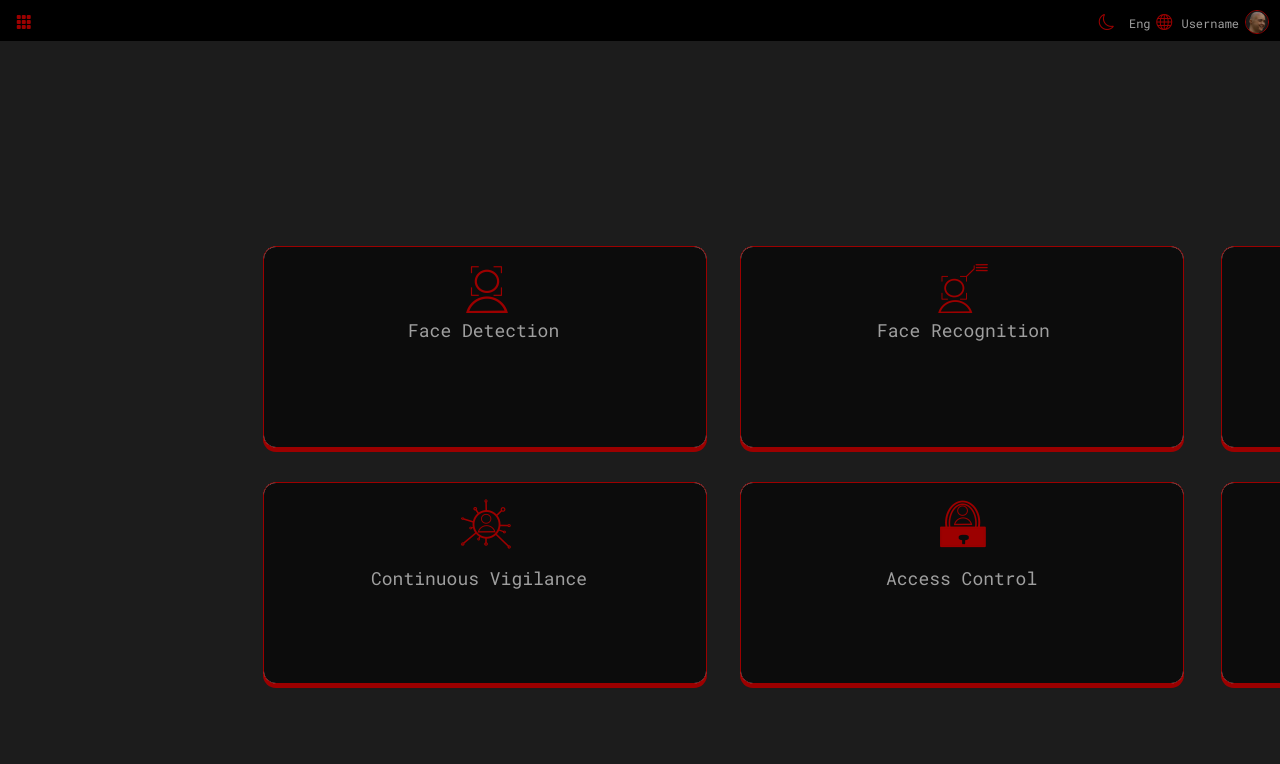
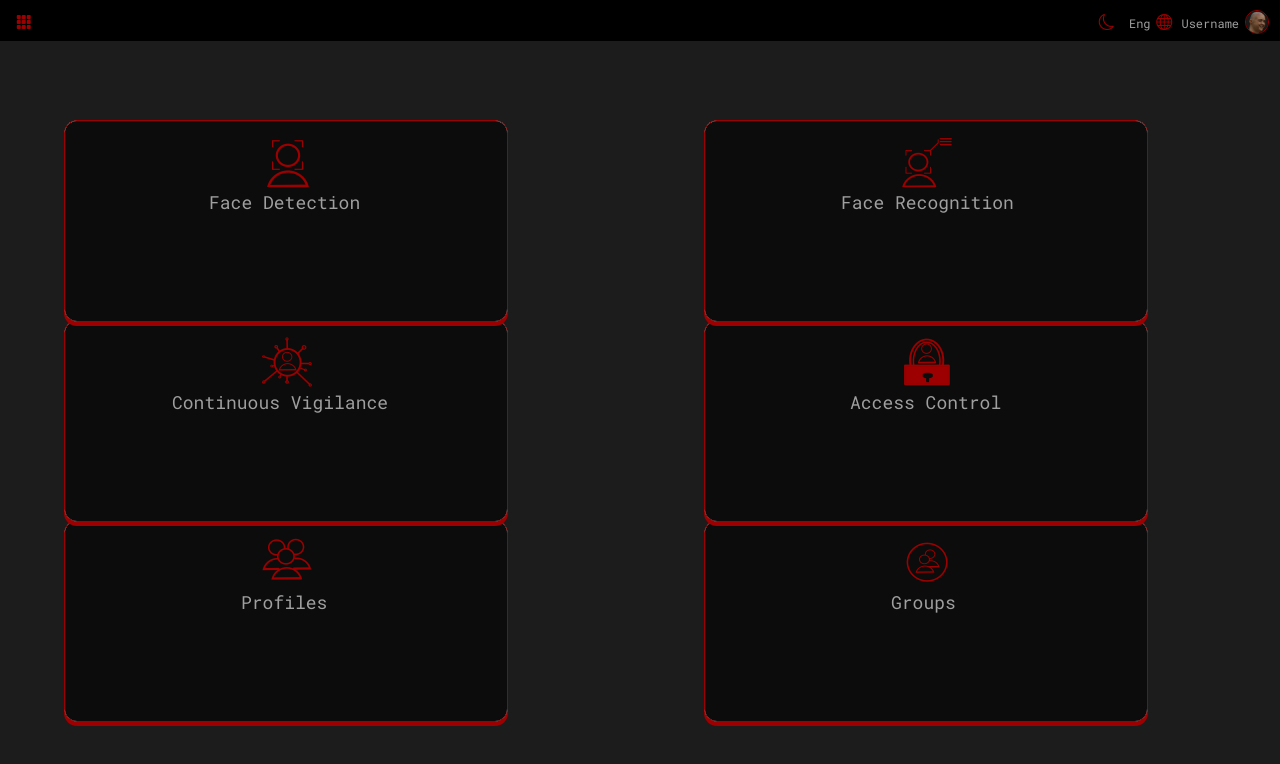
Before and after one commit to kaiser24/VideoAnalytics_Server_Frontend, an Angular app: page / in a window 1280 px wide. Shown: the top 764 px of the page. Built offline with nearby package versions, Linux system fonts and the light colour scheme.

Commit message:
Made main menu responsive

```diff
--- a/src/app/home/main_menu/main_menu.component.css
+++ b/src/app/home/main_menu/main_menu.component.css
@@ -2,15 +2,14 @@
 
 .main_menu_container {
     width: 100%;
-    height: 448px;
+    height: 100%;
     /*background: url("../images/v40_167.png");*/
     background-repeat: no-repeat;
     background-position: center center;
     background-size: cover;
     opacity: 1;
     position: absolute;
-    top: 246px;
-    left: 263px;
+    top: 20%;
     overflow: hidden;
 }
 
@@ -58,6 +57,7 @@
     font-size: 18px;
     opacity: 1;
     text-align: left;
+    top: 34%;
 }
 .card_icon {
     width: 50px;
@@ -78,7 +78,6 @@
 }
 .detection_title {
     width: 156px;
-    top: 70px;
     left: 144px;
 }
 .detection_icon {
@@ -91,11 +90,10 @@
 /* Recognition Card */
 .recognition_card_container {
     top: 0px;
-    left: 477px;
+    left: 25%;
 }
 .recognition_title {
     width: 177px;
-    top: 70px;
     left: 136px;
 }
 .recognition_icon {
@@ -107,12 +105,11 @@
 
 /* Vigilance Card */
 .vigilance_card_container {
-    top: 236px;
+    top: 25%;
     left: 0px;
 }
 .vigilance_title {
     width: 230px;
-    top: 82px;
     left: 107px;
 }
 .vigilance_icon {
@@ -124,12 +121,11 @@
 
 /* Access Control Card */
 .access_card_container {
-    top: 236px;
-    left: 477px;
+    top: 25%;
+    left: 25%;
 }
 .access_title {
     width: 158px;
-    top: 82px;
     left: 145px;
 }
 .access_icon {
@@ -141,12 +137,11 @@
 
 /* Groups Card */
 .groups_card_container {
-    top: 236px;
-    left: 958px;
+    top: 25%;
+    left: 50%;
 }
 .groups_title {
     width: 71px;
-    top: 82px;
     left: 186px;
 }
 .groups_icon {
@@ -159,11 +154,10 @@
 /* Profiles Card */
 .profiles_card_container {
     top: 0px;
-    left: 958px;
+    left: 50%;
 }
 .profiles_title {
     width: 92px;
-    top: 70px;
     left: 176px;
 }
 .profiles_icon {
@@ -172,3 +166,83 @@
     background-position: center center;
     background-size: cover;
 }
+
+/* Mobile Devices */
+
+.main_menu_container { left: 0%; top: 5%; }
+.detection_card_container { left: 0%; top: 0%; }
+.recognition_card_container { left: 0%; top: 25%; }
+.vigilance_card_container { left: 0%; top: 50%; }
+.access_card_container { left: 0%; top: 75%; }
+.profiles_card_container { left: 0%; top: 100%; }
+.groups_card_container { left: 0%; top: 125%; }
+
+@media only screen and (min-width: 580px) {
+    .main_menu_container { left: 5%; top: 5%; }
+    .detection_card_container { left: 5%; top: 0%; }
+    .recognition_card_container { left: 5%; top: 25%; }
+    .vigilance_card_container { left: 5%; top: 50%; }
+    .access_card_container { left: 5%; top: 75%; }
+    .profiles_card_container { left: 5%; top: 100%; }
+    .groups_card_container { left: 5%; top: 125%; }
+}
+
+@media only screen and (min-width: 700px) {
+    .main_menu_container { left: 10%; top: 5%; }
+    .detection_card_container { left: 10%; top: 0%; }
+    .recognition_card_container { left: 10%; top: 25%; }
+    .vigilance_card_container { left: 10%; top: 50%; }
+    .access_card_container { left: 10%; top: 75%; }
+    .profiles_card_container { left: 10%; top: 100%; }
+    .groups_card_container { left: 10%; top: 125%; }
+}
+
+@media only screen and (min-width: 900px) {
+    .main_menu_container { left: 2%; top: 15%; }
+    .detection_card_container { left: 0%; top: 0%; }
+    .recognition_card_container { left: 50%; top: 0%; }
+    .vigilance_card_container { left: 0%; top: 25%; }
+    .access_card_container { left: 50%; top: 25%; }
+    .profiles_card_container { left: 0%; top: 50%; }
+    .groups_card_container { left: 50%; top: 50%; }
+}
+
+@media only screen and (min-width: 1080px) {
+    .main_menu_container { left: 5%; top: 15%; }
+    .detection_card_container { left: 0%; top: 0%; }
+    .recognition_card_container { left: 50%; top: 0%; }
+    .vigilance_card_container { left: 0%; top: 25%; }
+    .access_card_container { left: 50%; top: 25%; }
+    .profiles_card_container { left: 0%; top: 50%; }
+    .groups_card_container { left: 50%; top: 50%; }
+}
+
+@media only screen and (min-width: 1420px) {
+    .main_menu_container { left: 2%; }
+    .detection_card_container { left: 0%; top: 0%; }
+    .recognition_card_container { left: 32%; top: 0%; }
+    .vigilance_card_container { left: 0%; top: 25%; }
+    .access_card_container { left: 32%; top: 25%; }
+    .profiles_card_container { left: 64%; top: 0%; }
+    .groups_card_container { left: 64%; top: 25%; }
+}
+
+@media only screen and (min-width: 1600px) {
+    .main_menu_container { left: 10%; }
+    .detection_card_container { left: 0%; top: 0%; }
+    .recognition_card_container { left: 28%; top: 0%; }
+    .vigilance_card_container { left: 0%; top: 25%; }
+    .access_card_container { left: 28%; top: 25%; }
+    .profiles_card_container { left: 56%; top: 0%; }
+    .groups_card_container { left: 56%; top: 25%; }
+}
+
+@media only screen and (min-width: 1750px) {
+    .main_menu_container { left: 15%; }
+    .detection_card_container { left: 0%; top: 0%; }
+    .recognition_card_container { left: 25%; top: 0%; }
+    .vigilance_card_container { left: 0%; top: 25%; }
+    .access_card_container { left: 25%; top: 25%; }
+    .profiles_card_container { left: 50%; top: 0%; }
+    .groups_card_container { left: 50%; top: 25%; }
+}
```
